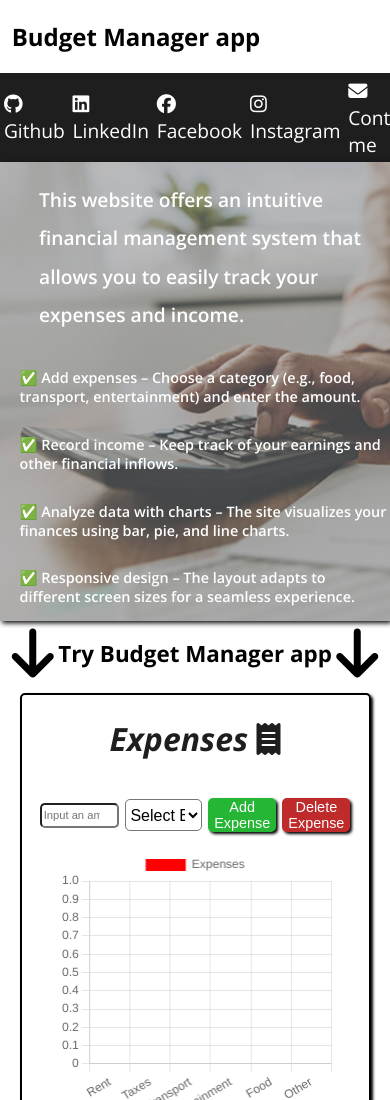
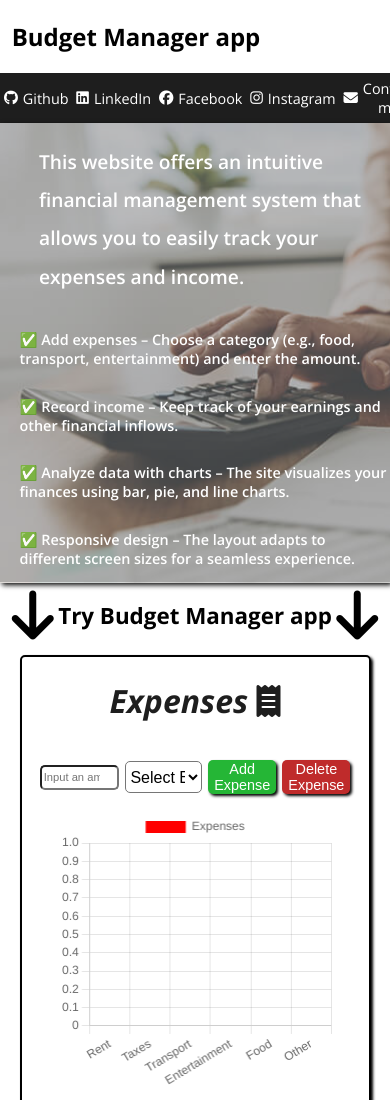
Before and after one commit to Patolll/Budget-Manager, a plain HTML site: page index.html in a window 390 px wide. Shown: the top 1100 px of the page. Drawn offline with nearby package versions, Linux system fonts and the light colour scheme.

Commit message:
nav media queries

```diff
--- a/index.html
+++ b/index.html
@@ -20,6 +20,7 @@
     </header>
 
     <nav>
+      <div>
       <a href="https://github.com/Patolll" target="_blank"
         ><i class="fa-brands fa-github" style="color: #ffffff"></i> Github</a
       >
@@ -40,6 +41,7 @@
         ><i class="fa-solid fa-envelope" style="color: #ffffff"></i> Contact
         me</a
       >
+      </div>
     </nav>
 
     <main>
@@ -159,6 +161,10 @@
           </div>
         </section>
       </article>
+
+      <article id = "outputArticle">
+        <section id = "outputDescription"></section>
+      </article>
     </main>
 
     <footer>&#169;Copyright by Patoll_</footer>
@@ -166,7 +172,7 @@
       src="https://kit.fontawesome.com/61a1475d1e.js"
       crossorigin="anonymous"
     ></script>
-    <script src="script.js"></script>
+
     <script src="chart.js"></script>
   </body>
 </html>
--- a/style.css
+++ b/style.css
@@ -27,18 +27,24 @@ header {
 
 nav {
   font-size: 1.2rem;
-  min-height: 6vh;
+  height: 6vh;
   background-color: hsla(0, 0%, 0%, 0.882);
   color: white;
+  max-width: 100%;
+}
+nav div {
   display: flex;
-  justify-content: space-evenly;
+  justify-content: space-between;
   align-items: center;
+  height: 100%;
 }
-
 nav a {
+  display: block;
   color: white;
   text-decoration: none;
   padding: 1%;
+
+  height: 100%;
   transition: background-color 0.3s ease;
 }
 nav a:hover {
@@ -272,43 +278,13 @@ footer {
   #title {
     font-size: 0.7rem;
   }
+  nav a {
+    font-size: 0.9rem;
+    text-align: center;
+    display: flex;
+    flex-direction: row;
+    gap: 5px;
+    justify-content: center;
+    align-items: center;
+  }
 }
-/* #description {
-  display: flex;
-  flex-wrap: wrap;
-  gap: 6%;
-  justify-content: center;
-  flex-direction: column;
-}
-.descriptionImage {
-  background-image: url("calculator.jpg");
-  background-repeat: no-repeat;
-  background-size: cover;
-  width: 100%;
-  box-shadow: 2px 2px 5px black;
-}
-.descriptionText {
-  font-size: 2rem;
-  width: 60%;
-  margin-left: 10%;
-  font-weight: 600;
-  color: rgb(255, 255, 255);
-  line-height: 2;
-}
-.descriptionBlur {
-  height: 100%;
-  backdrop-filter: blur(15px);
-  backdrop-filter: contrast(50%);
-  display: flex;
-  flex-direction: column;
-}
-.descriptionPointsBox {
-  border-radius: 5px;
-  min-width: 60%;
-  padding: 5px;
-  margin-left: 5%;
-  backdrop-filter: blur(1000px);
-  font-weight: 600;
-  color: white;
-  font-size: 1.5rem;
-} */
```
Also changed, not shown: script.js (deleted).
